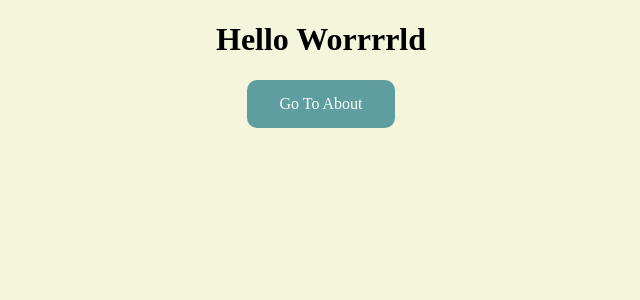
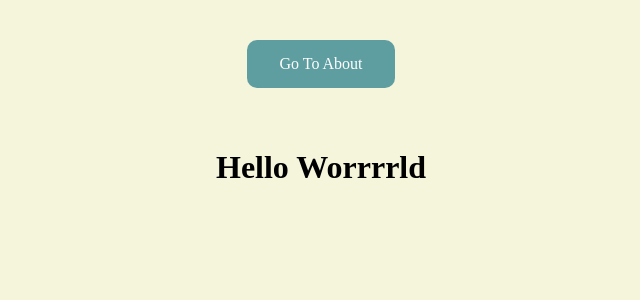
Before and after one commit to Thomas-Basham/django-snacks, a Django app: page / in a window 1280 px wide. Shown: the top 300 px of the page, without its empty margins (319-959 px from the left). Run offline with Django 4.2, Linux system fonts and the light colour scheme.

Commit message:
updated styling

```diff
--- a/static/css/base.css
+++ b/static/css/base.css
@@ -1,3 +1,8 @@
+nav {
+  padding-top: 4vh;
+  text-align: center;
+}
+
 .button {
   background-color: cadetblue;
   border-radius: 10px;
@@ -8,7 +13,12 @@
   display: inline-block;
   font-size: 16px;
 }
+
 body {
   background-color: beige;
-  text-align: center;
+
 }
+h1 {
+    padding-top: 5vh;
+    text-align: center;
+}
--- a/templates/base.html
+++ b/templates/base.html
@@ -10,6 +10,6 @@
     <title>{% block title %} {% endblock %}</title>
 </head>
 <body>
- {% block content %}{% endblock content %}
+{% block content %}{% endblock content %}
 </body>
 </html>
--- a/templates/home.html
+++ b/templates/home.html
@@ -2,7 +2,10 @@
 
 {% extends 'base.html' %}
 {% block title %} Home {% endblock %}
-{% block content%}
-<h1>Hello Worrrrld</h1>
-<a class="button"  href="{% url 'about' %}">Go To About</a>
+
+{% block content %}
+<nav>
+    <a class="button" href="{% url 'about' %}">Go To About</a>
+</nav>
+    <h1>Hello Worrrrld</h1>
 {% endblock content %}
```
Also changed, not shown: django_snacks_project/settings.py (+2 -10 lines), templates/about.html (+6 -4 lines), README.md.
